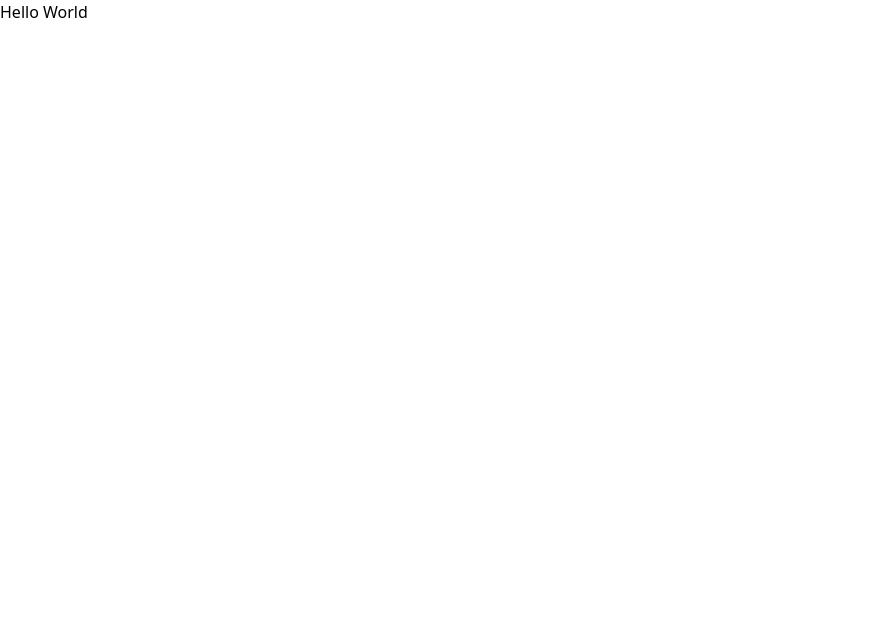
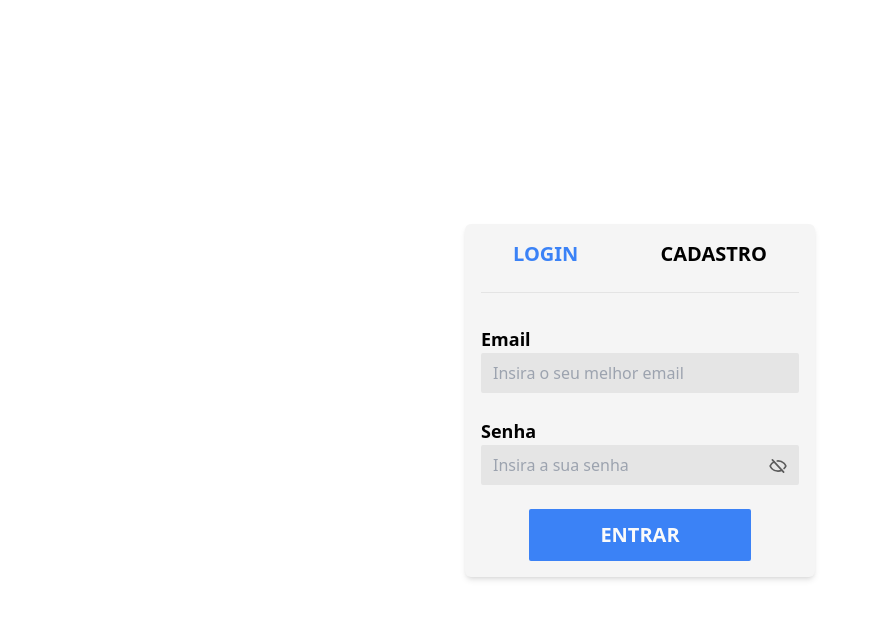
Before and after one commit to gabrielborel/task-calendar, a React (Vite) app: page / in a window 1280 px wide. Shown: the top 618 px of the page, without its empty margins (0-877 px from the left). Built offline with nearby package versions, Linux system fonts and the light colour scheme.

Commit message:
Added routes

```diff
--- a/src/main.tsx
+++ b/src/main.tsx
@@ -1,10 +1,10 @@
 import React from "react";
 import ReactDOM from "react-dom/client";
-import App from "./App";
 import "./styles/global.css";
+import Router from "./routes";
 
 ReactDOM.createRoot(document.getElementById("root")!).render(
   <React.StrictMode>
-    <App />
+    <Router />
   </React.StrictMode>
 );
```
